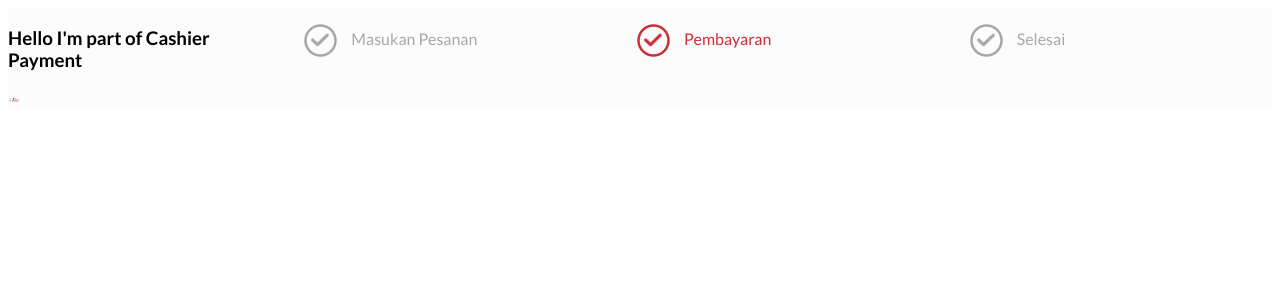
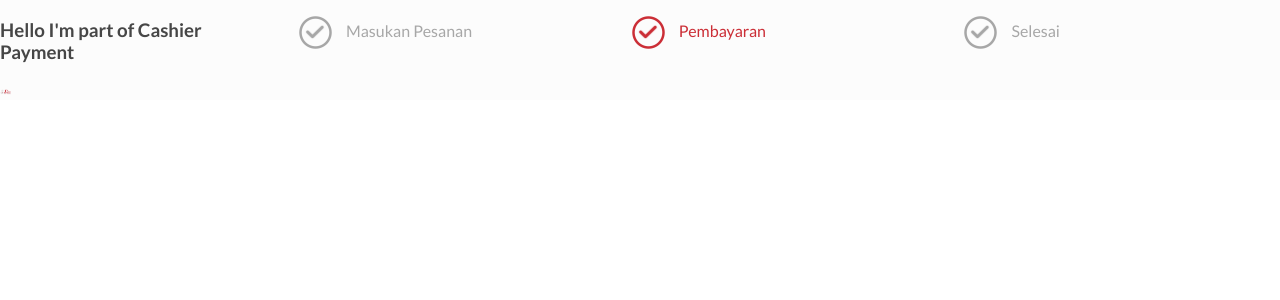
Before and after one commit to felix1712/vue-cashier, a Vue app: page / in a window 1280 px wide. Shown: the top 300 px of the page. Built offline with nearby package versions, Linux system fonts and the light colour scheme.

Commit message:
add some stle sass

```diff
--- a/src/assets/styles/customs/_custom.scss
+++ b/src/assets/styles/customs/_custom.scss
@@ -0,0 +1,11 @@
+body{
+	margin: 0;
+}
+
+*,
+*:before,
+*:after{
+	-webkit-box-sizing: border-box;
+  -moz-box-sizing: border-box;
+  box-sizing: border-box;
+}
--- a/src/assets/styles/customs/_mixins.scss
+++ b/src/assets/styles/customs/_mixins.scss
@@ -1,11 +1,4 @@
 /* .s = Set */
-*,
-*:before,
-*:after{
-	-webkit-box-sizing: border-box;
-  -moz-box-sizing: border-box;
-  box-sizing: border-box;
-}
 
 .s-container{
 	padding: 0 15px;
--- a/src/assets/styles/customs/_typography.scss
+++ b/src/assets/styles/customs/_typography.scss
@@ -14,8 +14,15 @@ $font-path: '~@/assets/fonts/';
   }
 }
 
+html { font-size: 65%; }
+
 html, body{
 	font-family: Lato, Sans-serif;
+	color: $v-black;
+	text-rendering: optimizeLegibility;
+  -webkit-font-smoothing: antialiased;
+  -webkit-text-size-adjust: none;
+  font-size: 1rem;
 }
 
 p{
--- a/src/assets/styles/customs/_variable.scss
+++ b/src/assets/styles/customs/_variable.scss
@@ -9,5 +9,6 @@ $container-md: 970px;
 $container-lg: 1170px;
 
 //color
+$v-black: #464646;
 $v-red: #CB2E36;
 $v-grey: #A7A7A7;
```
